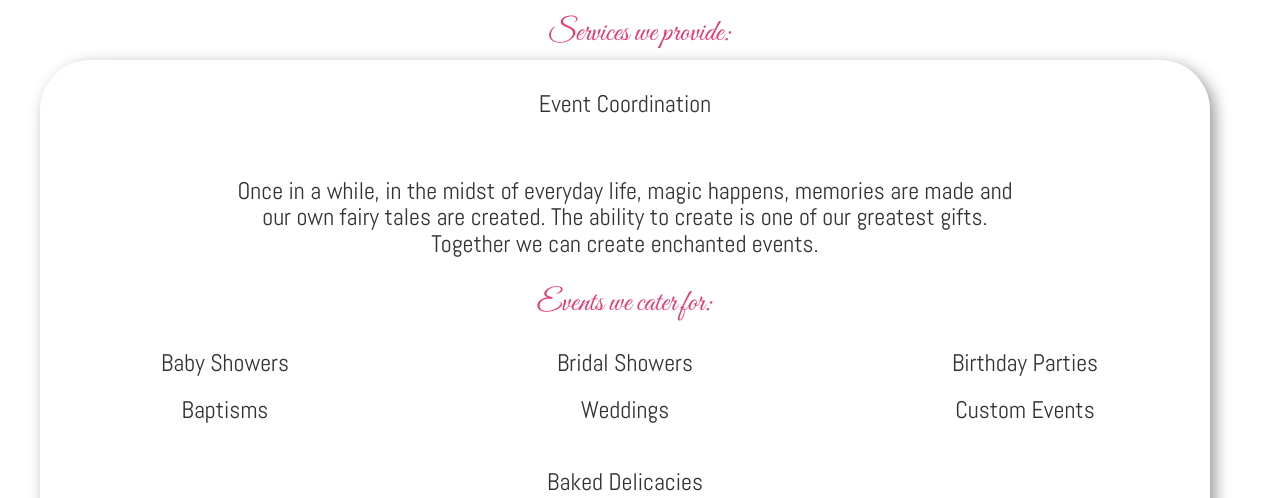
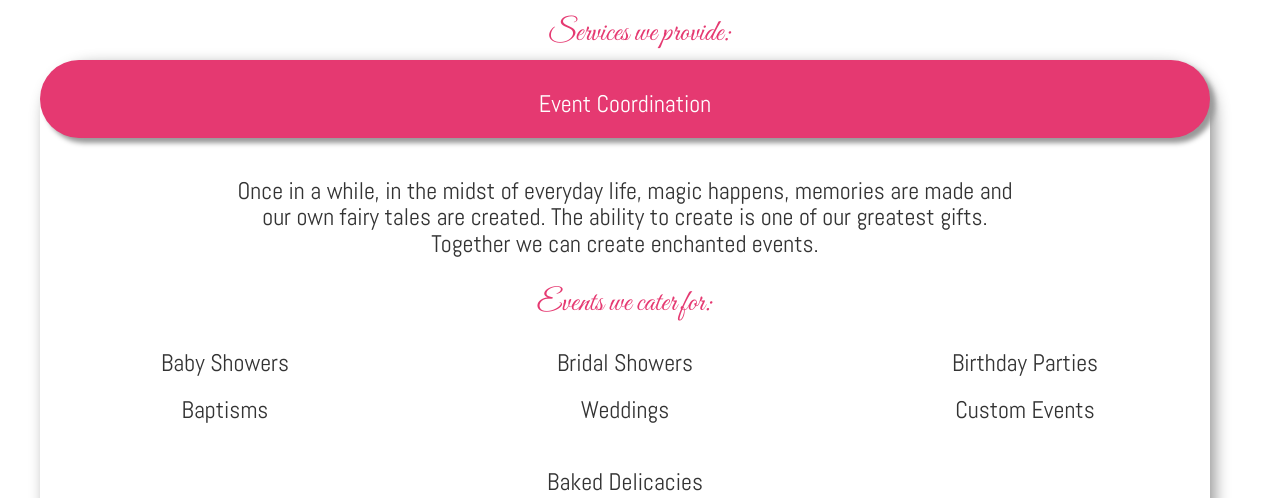
Before and after one commit to mitchHorne/simone-website, a website built with webpack: page index.html in a window 1280 px wide. Both pictures are taken after a click on the element "Event Coordination". Shown: the part 1033-1531 px from the top of the page. Built offline with nearby package versions, Linux system fonts and the light colour scheme.

Commit message:
Add heading state

```diff
--- a/src/js/accoridian.js
+++ b/src/js/accoridian.js
@@ -1,9 +1,14 @@
+//Get all the headers that can be clicked
 const service = $('.service-container-header');
 
 service.on('click', (event)=>{
+    //Moving the currently active header to latest clicked one
+    $('.service-container-header.active').removeClass('active');
+    event.currentTarget.className += ' active';
+
+    //Open the closed service container body
     const serviceBody       = $('.' + event.currentTarget.dataset.serviceBody);
     const activeServiceBody = $('.active-service-body');
-
 
     if(serviceBody[0] === activeServiceBody[0]) {
         serviceBody.removeClass('active-service-body');
--- a/src/styles/style.less
+++ b/src/styles/style.less
@@ -213,9 +213,17 @@ span h4{
 #about .services .service-container .service-container-header h3:hover{
   background: #fecfe9;
   box-shadow: 5px 5px 5px @shadow;
+  color: @black;
   cursor    : pointer;
   position  : relative;
   top       : -1px;
+}
+
+#about .services .service-container .service-container-header.active h3{
+  background: @darkPink;
+  box-shadow: 5px 5px 5px @shadow;
+  color: @white;
+  position: static;
 }
 
 #about .services .service-container .service-container-body{
```
